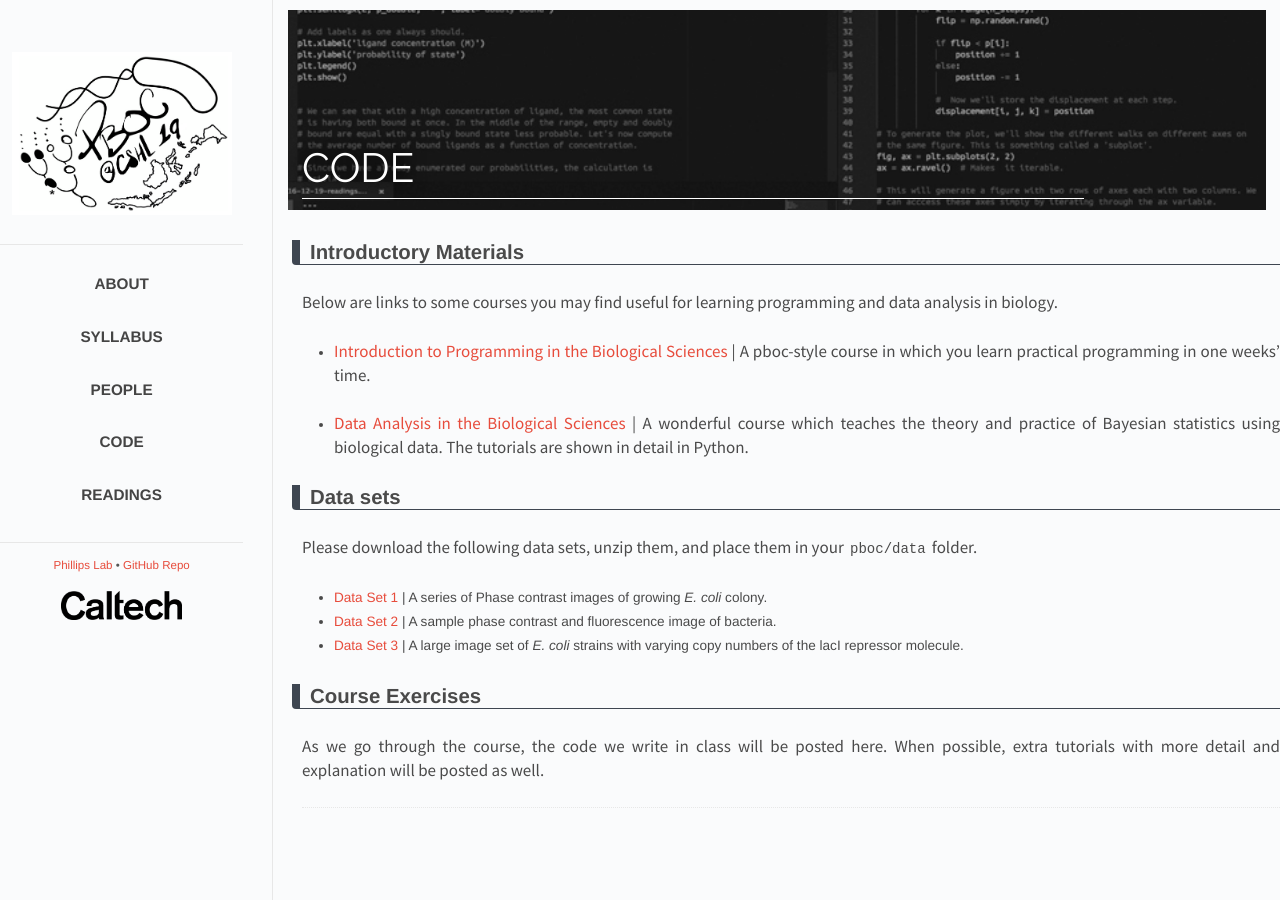
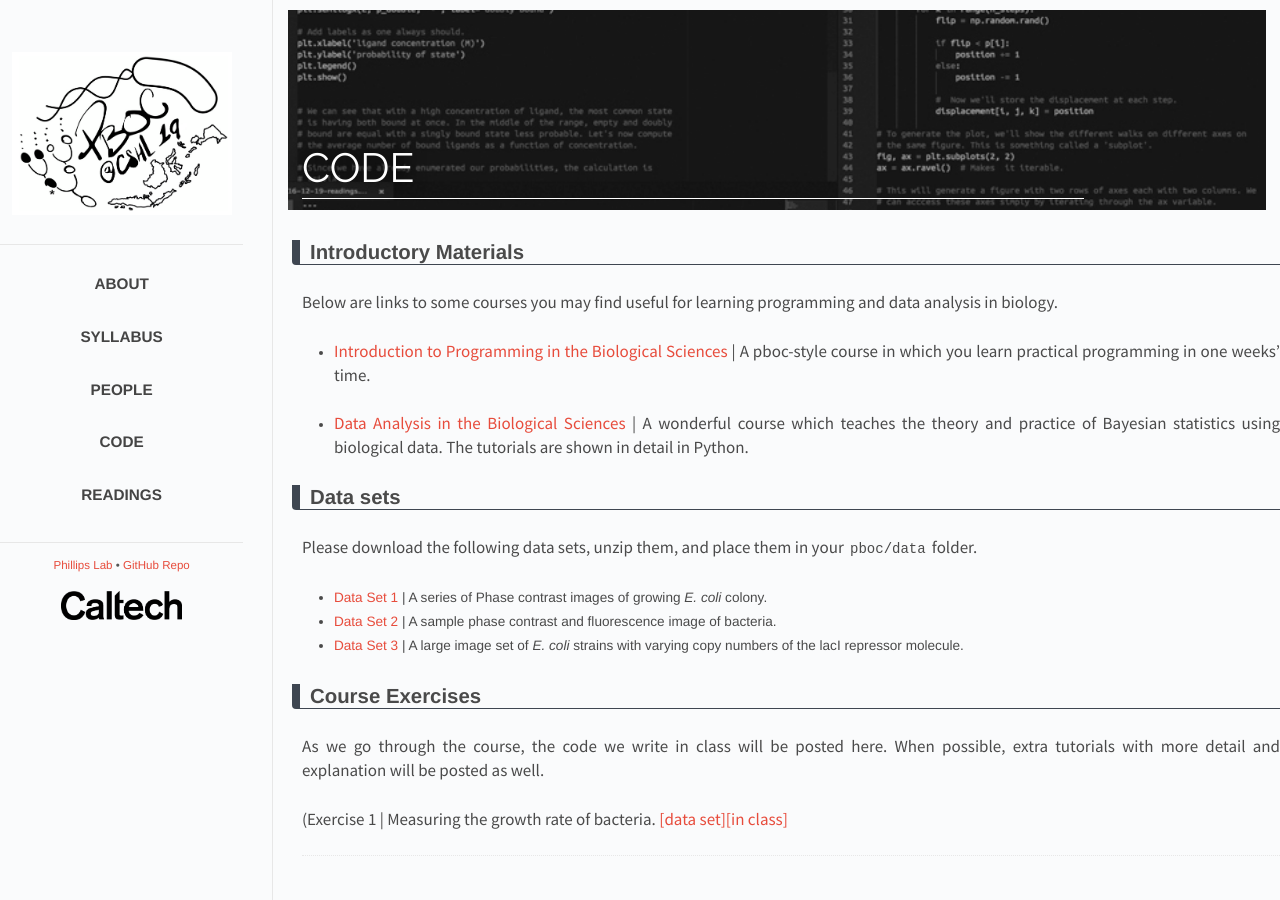
Before and after one commit to RPGroup-PBoC/cshl_pboc, a Jekyll site: the page built from _posts/2017-01-25-code.md, in a window 1280 px wide. Built offline with Jekyll 4.4.1, drawn with Linux system fonts in a browser that asks for light colours.

Commit message:
add the link of first day code

```diff
--- a/_posts/2017-01-25-code.md
+++ b/_posts/2017-01-25-code.md
@@ -27,3 +27,8 @@ Please download the following data sets, unzip them, and place them in your `pbo
 
 ## Course Exercises
 As we go through the course, the code we write in class will be posted here. When possible, extra tutorials with more detail and explanation will be posted as well.
+
+(Exercise 1 \| Measuring the
+    growth rate of bacteria. [\[data
+    set\]](http://www.rpdata.caltech.edu/courses/course_data/ecoli_growth.zip)[\[in
+    class\]](../../../../code/Day1_Growth_Segmentation.mlx)
```
